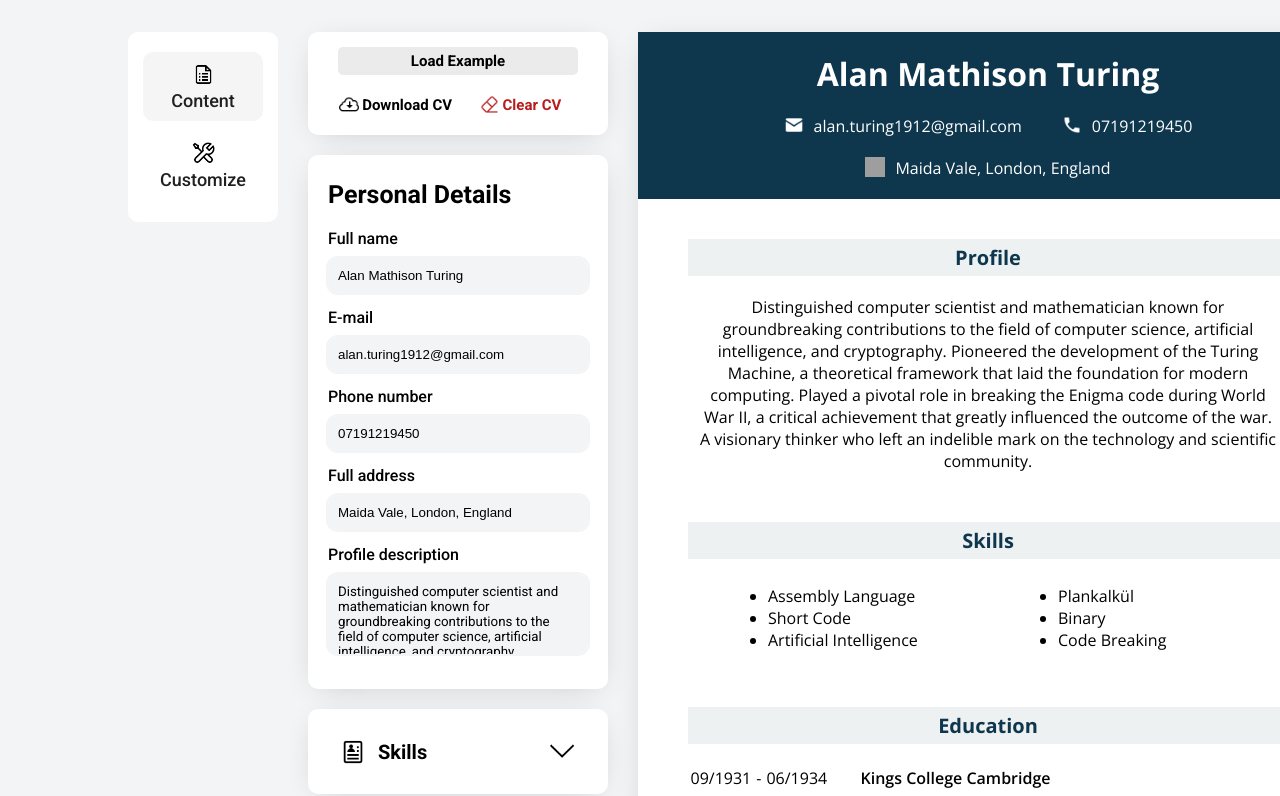
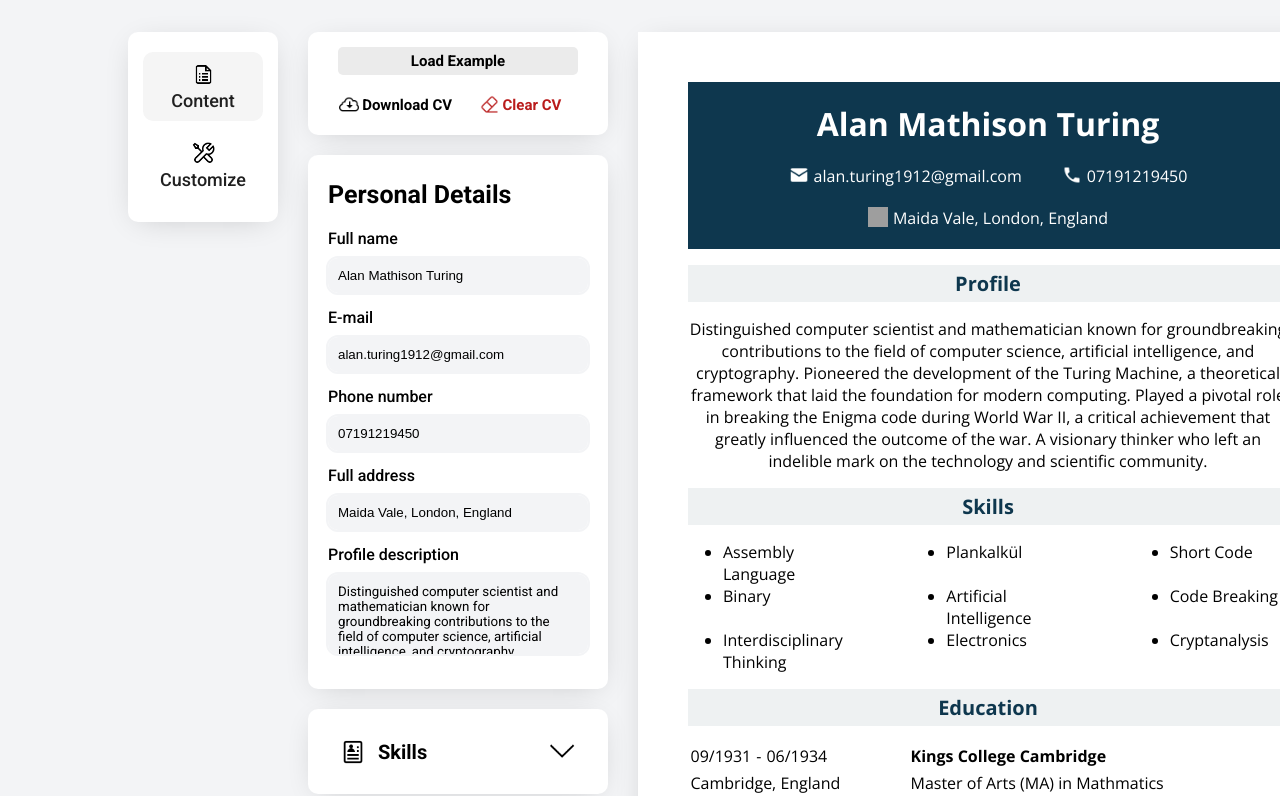
Before and after one commit to coolleighton/MyCVBuilder, a React (Vite) app: page / in a window 1280 px wide. Shown: the top 796 px of the page. Built offline with nearby package versions, Linux system fonts and the light colour scheme; grey boxes are pictures that could not be loaded; the HTML template or start-up script is replaced by a standard one.

Commit message:
finished app for now

```diff
--- a/src/App.css
+++ b/src/App.css
@@ -1,5 +1,5 @@
 .mainDiv {
-  max-width: 80%;
+  width: 80%;
   margin: 0 auto;
   display: grid;
   grid-template-columns: minmax(150px, 150px) minmax(300px, 500px) minmax(700px, 1200px);
@@ -19,6 +19,7 @@
   background-color: white;
   border-radius: 10px;
   max-height: 10rem;
+  box-shadow: 0px 5px 30px -10px rgba(0, 0, 0, 0.2);
 }
 
 .CustomButtons button {
--- a/src/Data/CVdata.jsx
+++ b/src/Data/CVdata.jsx
@@ -14,6 +14,9 @@ let CVdata = {
     { isActivee: false, id: 3, skill: "Binary" },
     { isActivee: false, id: 4, skill: "Artificial Intelligence" },
     { isActivee: false, id: 5, skill: "Code Breaking" },
+    { isActivee: false, id: 6, skill: "Interdisciplinary Thinking" },
+    { isActivee: false, id: 7, skill: "Electronics" },
+    { isActivee: false, id: 8, skill: "Cryptanalysis" },
   ],
   education: [
     {
--- a/src/components/CVPreview.jsx
+++ b/src/components/CVPreview.jsx
@@ -90,6 +90,7 @@ function CVPreview({
 
   return (
     <>
+      <div className="container">
         <div
           id="CVPreview"
           className="CVPreview"
@@ -206,6 +207,7 @@ function CVPreview({
             </div>
           </div>
         </div>
+      </div>
     </>
   );
 }
--- a/src/components/EducationSection.jsx
+++ b/src/components/EducationSection.jsx
@@ -5,6 +5,7 @@ import { useState } from "react";
 import CVdata from "../Data/CVdata";
 import educationImage from "../assets/education-img.png";
 import downImg from "../assets/down-img.png";
+import addImg from "../assets/plus-img.png"
 
 function EducationSection({
   education,
@@ -195,7 +196,7 @@ function EducationSection({
             onClick={(e) => handleAdd(education)}
             className="addEducation"
           >
-            <img src="src/assets/plus-img.png"></img>
+            <img src={addImg}></img>
             <p>Education</p>
           </button>
         </ul>
--- a/src/components/ExperienceSection.jsx
+++ b/src/components/ExperienceSection.jsx
@@ -5,6 +5,7 @@ import CVdata from "../Data/CVdata";
 import DeleteBtn from "./deleteBtn";
 import downImg from "../assets/down-img.png";
 import experienceImg from "../assets/experience-img.png";
+import addImg from "../assets/plus-img.png"
 
 function ExperienceSection({
   experience,
@@ -210,7 +211,7 @@ function ExperienceSection({
             onClick={(e) => handleAdd(experience)}
             className="addExperience"
           >
-            <img src="src/assets/plus-img.png"></img>
+            <img src={addImg}></img>
             <p>Experience</p>
           </button>
         </ul>
--- a/src/components/SkillsSection.jsx
+++ b/src/components/SkillsSection.jsx
@@ -5,6 +5,7 @@ import CVdata from "../Data/CVdata";
 import DeleteBtn from "./deleteBtn";
 import downImg from "../assets/down-img.png";
 import skillsImg from "../assets/skills-img.png";
+import addImg from "../assets/plus-img.png"
 
 function SkillsSection({
   skills,
@@ -125,7 +126,7 @@ function SkillsSection({
           <hr className="Seperator"></hr>
 
           <button onClick={(e) => handleAdd(skills)} className="addSkills">
-            <img src="src/assets/plus-img.png"></img>
+            <img src={addImg}></img>
             <p>Skills</p>
           </button>
         </ul>
--- a/src/index.css
+++ b/src/index.css
@@ -6,9 +6,6 @@ body {
 
 body {
   padding: 30px 0 30px 0;
-}
-
-body {
   background-color: #f3f4f6;
 }
 
@@ -22,8 +19,43 @@ body {
     top: 0;
     max-width: 1200px;
     margin: 0;
+    box-shadow: 0px 0px 0px 0px rgba(0, 0, 0, 0);
   }
   body {
     background-color: white;
   }
+  .ExperienceSection,
+  .SkillsSection,
+  .EducationSection {
+    display: none;
+  }
+
+  #CVPreview p,
+  #CVPreview li  {
+    font-size: 25px;
+  }
+
+  #CVPreview h2 {
+    font-size: 35px;
+  }
+
+  #CVPreview h1 {
+    font-size: 50px;
+  }
+
+  #CVPreview .profile h2,
+  #CVPreview .skills h2,
+  #CVPreview .education h2,
+  #CVPreview .experience h2 {
+    margin-top: 35px;
+  }
+
+  #CVPreview .header {
+    padding: 20px;
+  }
+
+  #CVPreview .headerRow img {
+    width: 30px;
+    height: 30px;
+  }
 }
--- a/src/styles/CVPreview.css
+++ b/src/styles/CVPreview.css
@@ -1,9 +1,15 @@
+.container {
+  padding: 50px;
+  background-color: white;
+  box-shadow: 0px 5px 30px -10px rgba(0, 0, 0, 0.2);
+}
+
 .CVPreview {
   min-height: 1000px;
   max-width: 1200px;
   background-color: white;
   display: flex;
-  box-shadow: 0px 5px 30px -10px rgba(0, 0, 0, 0.2);
+
 }
 
 p {
@@ -29,7 +35,7 @@ p {
 .headerRow img {
   width: 20px;
   height: 20px;
-  padding-right: 10px;
+  padding-right: 5px;
 }
 
 .headerRow div {
@@ -54,20 +60,13 @@ p {
 
 .profile,
 .education,
-.experience {
-  display: flex;
-  flex-direction: column;
-  justify-content: center;
-  align-items: center;
-  margin: 30px 50px 20px;
-}
-
+.experience,
 .skills {
   display: flex;
   flex-direction: column;
   justify-content: center;
   align-items: center;
-  margin: 30px 50px 0;
+
 }
 
 .profile h2,
@@ -79,19 +78,33 @@ p {
   width: 100%;
   text-align: center;
   padding: 5px 0;
-  margin: 10px 0;
   font-size: 20px;
+  margin-block-start: 0;
+  margin-block-end: 0;
 }
+
+.profile h2 {
+  margin-top: 16px;
+}
+
+.experience h2 {
+  margin-top: 6px;
+}
+
+.education h2,
+.experience h2 {
+  margin-bottom: 6px;
+}
+
 .profile p {
-  margin: 10px;
+  margin: 16px 0;
   text-align: center;
 }
 
 .skills ul {
-  width: 80%;
+  width: 95%;
   display: grid;
-  grid-template-columns: repeat(2, 1fr);
-  grid-template-rows: repeat(2, 1fr);
+  grid-template-columns: repeat(3, 1fr) ;
   grid-column-gap: 100px;
   grid-row-gap: 0px;
 }
@@ -107,7 +120,7 @@ p {
 .infoLeft {
   display: flex;
   flex-direction: column;
-  width: 140px;
+  width: 300px;
   padding-right: 30px;
 }
 
@@ -128,5 +141,5 @@ p {
 }
 
 .bold {
-  font-weight: 600;
+  font-weight: 700;
 }
```
Also changed, not shown: 1 other file (tests, documents, lock files or other folders). Lines whose indentation alone changed are shown as unchanged.
